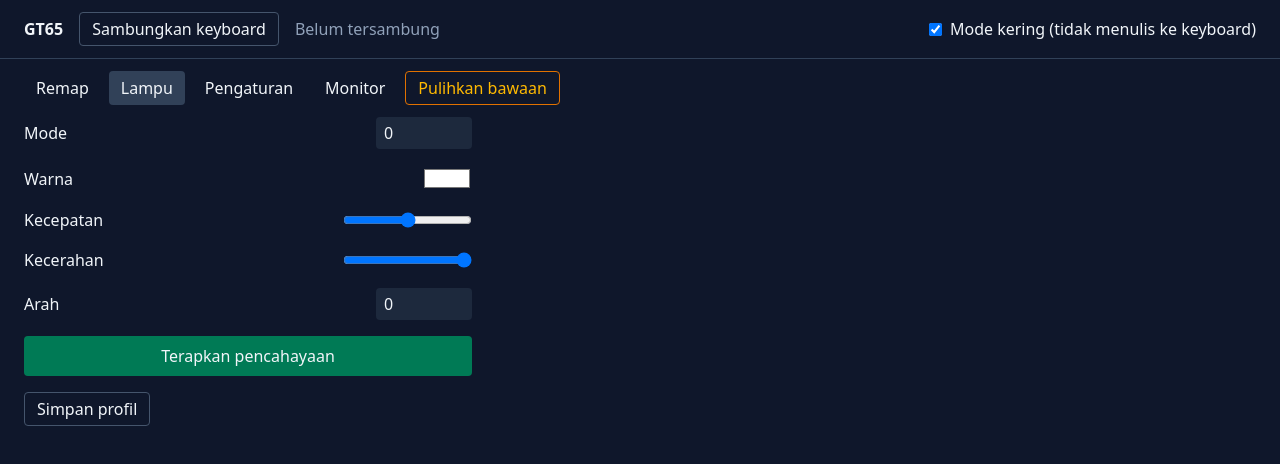
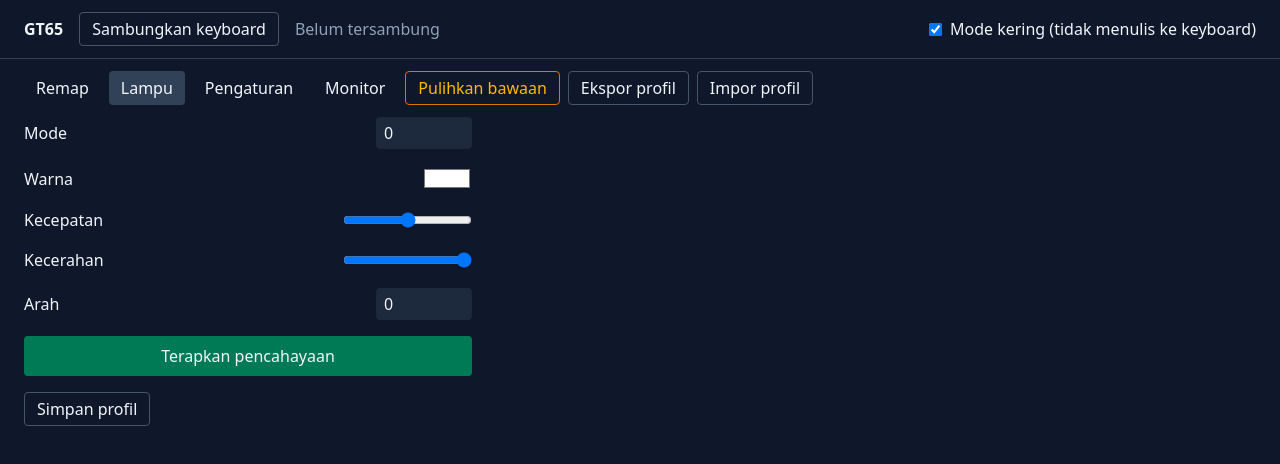
Before and after one commit to RevDonz/gt65-web, a React (Vite) app: page / in a window 1280 px wide. Shown: the top 464 px of the page. Built offline with nearby package versions, Linux system fonts and the light colour scheme.

Commit message:
fix: tambahkan ekspor/impor profil agar cadangan yang dijanjikan README sungguhan ada

```diff
--- a/src/app/App.tsx
+++ b/src/app/App.tsx
@@ -1,4 +1,4 @@
-import { useState } from 'react';
+import { useRef, useState } from 'react';
 import { DeviceBar } from './DeviceBar';
 import { useDevice } from './useDevice';
 import { formatHex } from './hex';
@@ -8,19 +8,53 @@ import { SettingsPanel } from './panels/SettingsPanel';
 import { MonitorPanel } from './panels/MonitorPanel';
 import { RemapPanel } from './panels/RemapPanel';
 import { lighting, settings, remap } from '../gt65/protocol';
-import { defaultProfile, loadProfile, saveProfile } from '../store/profile';
+import {
+  defaultProfile, exportProfile, importProfile, loadProfile, saveProfile,
+} from '../store/profile';
 import type { Profile } from '../store/profile';
 
 const TABS = ['Remap', 'Lampu', 'Pengaturan', 'Monitor'] as const;
 type Tab = (typeof TABS)[number];
 
+/** Nama berkas unduhan dari nama profil; jatuh ke default kalau kosong/aneh. */
+function exportFilename(name: string): string {
+  const slug = name.trim().toLowerCase().replace(/[^a-z0-9]+/g, '-').replace(/^-+|-+$/g, '');
+  return `${slug || 'profil-gt65'}.json`;
+}
+
 export function App() {
   const [dryRun, setDryRun] = useState(true);
   const [tab, setTab] = useState<Tab>('Lampu');
   const [profile, setProfileState] = useState<Profile>(loadProfile);
+  const [importError, setImportError] = useState<string | null>(null);
+  const fileInputRef = useRef<HTMLInputElement>(null);
   const dev = useDevice(dryRun);
 
   const setProfile = (p: Profile) => { setProfileState(p); saveProfile(p); };
+
+  const handleExport = () => {
+    const json = exportProfile(profile);
+    const blob = new Blob([json], { type: 'application/json' });
+    const url = URL.createObjectURL(blob);
+    const a = document.createElement('a');
+    a.href = url;
+    a.download = exportFilename(profile.name);
+    a.click();
+    URL.revokeObjectURL(url);
+  };
+
+  const handleImportChange = async (e: React.ChangeEvent<HTMLInputElement>) => {
+    const file = e.target.files?.[0];
+    e.target.value = '';
+    if (!file) return;
+    try {
+      const text = await file.text();
+      setProfile(importProfile(text));
+      setImportError(null);
+    } catch (err) {
+      setImportError(err instanceof Error ? err.message : String(err));
+    }
+  };
 
   return (
     <div className="min-h-screen bg-slate-900 text-slate-100">
@@ -42,7 +76,20 @@ export function App() {
           await dev.send(lighting(d.lighting));
           await dev.send(settings(d.settings));
         }} />
+        <button onClick={handleExport}
+                className="rounded border border-slate-600 px-3 py-1 hover:bg-slate-800">
+          Ekspor profil
+        </button>
+        <button onClick={() => fileInputRef.current?.click()}
+                className="rounded border border-slate-600 px-3 py-1 hover:bg-slate-800">
+          Impor profil
+        </button>
+        <input ref={fileInputRef} type="file" accept="application/json" hidden
+               onChange={handleImportChange} />
       </nav>
+      {importError && (
+        <p className="px-6 text-sm text-rose-400">Gagal impor profil: {importError}</p>
+      )}
       <main className="px-6 pb-10">
         {tab === 'Remap' && (
           <RemapPanel profile={profile} onChange={setProfile}
```
Also changed, not shown: 1 other file (tests, documents, lock files or other folders).
